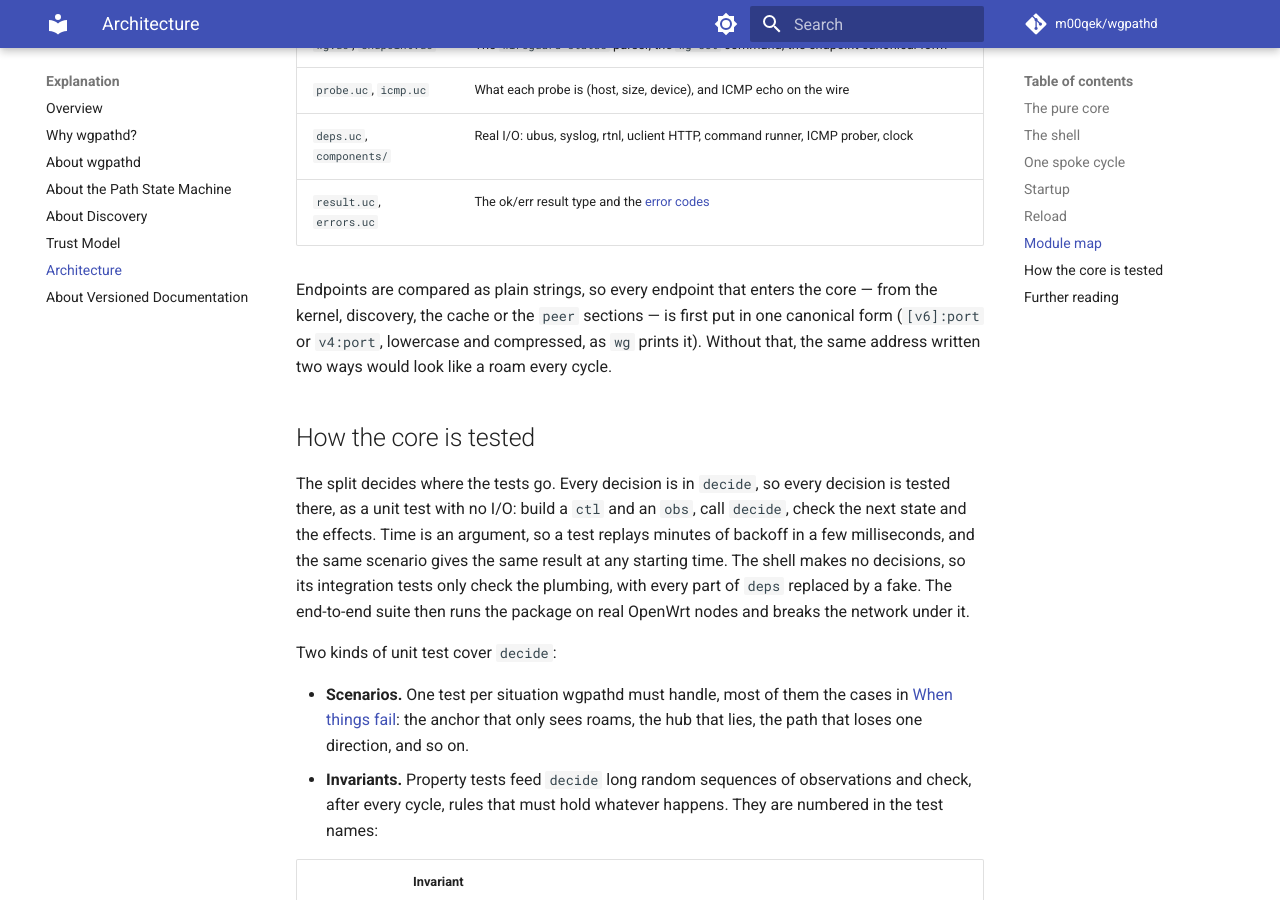
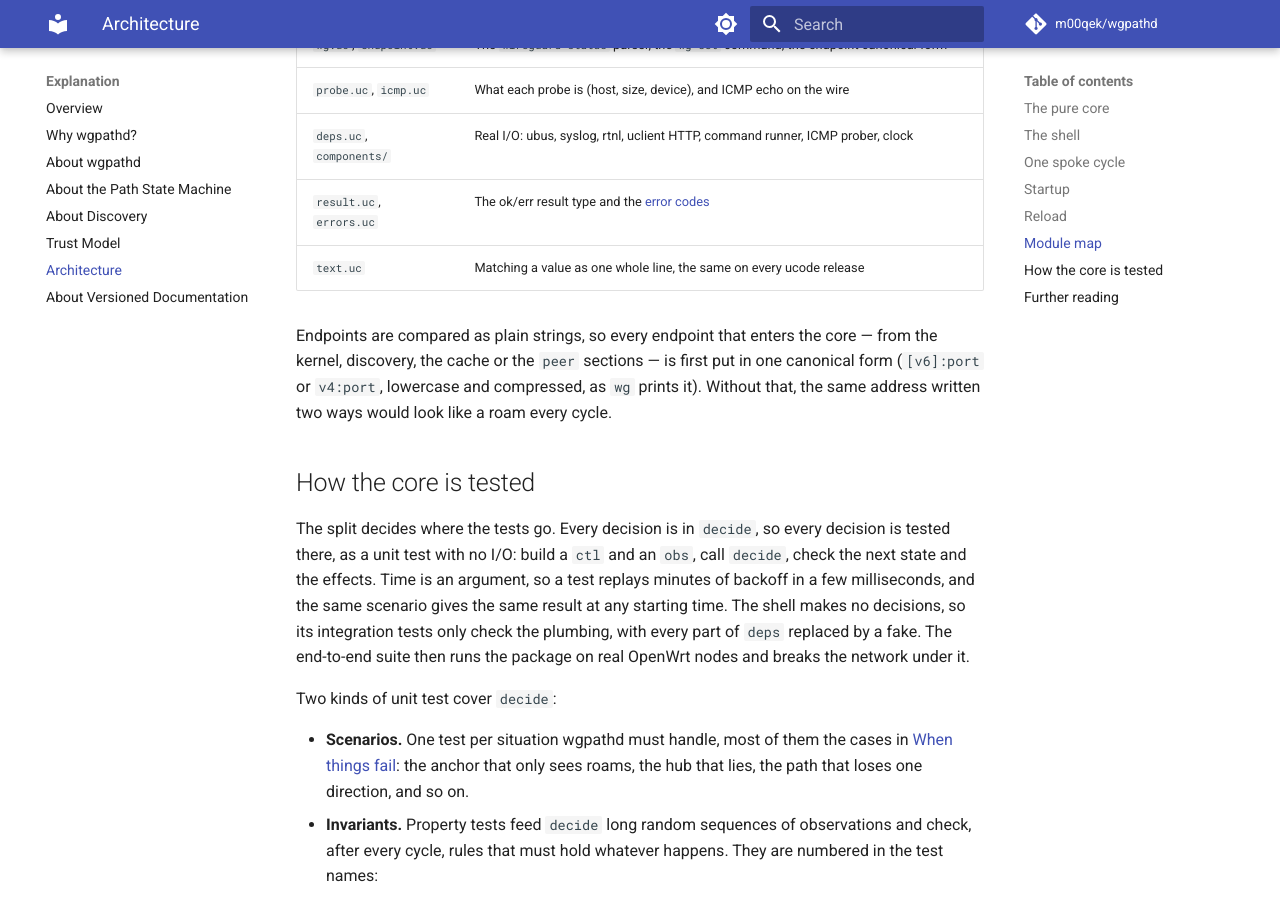
Before and after one commit to m00qek/wgpathd, an MkDocs documentation site: the page built from docs/explanation/architecture.md, in a window 1280 px wide and 900 px high, scrolled down 6775 px. Built offline with MkDocs 1.6.1 and Material for MkDocs 9.7.7, drawn with Linux system fonts in a browser that asks for light colours; comment, search, counter and statistics services are not loaded.

Commit message:
fix: refuse values with a newline in every validator
Newer ucode anchors ^ and $ at every line, so a valid line inside
other text passed. match_line refuses newlines on any engine.

```diff
--- a/docs/explanation/architecture.md
+++ b/docs/explanation/architecture.md
@@ -116,6 +116,7 @@ If the configuration is invalid by the time the daemon reads it, the daemon logs
 | `probe.uc`, `icmp.uc` | What each probe is (host, size, device), and ICMP echo on the wire |
 | `deps.uc`, `components/` | Real I/O: ubus, syslog, rtnl, uclient HTTP, command runner, ICMP prober, clock |
 | `result.uc`, `errors.uc` | The ok/err result type and the [error codes](../reference/error-codes.md) |
+| `text.uc` | Matching a value as one whole line, the same on every ucode release |
 
 Endpoints are compared as plain strings, so every endpoint that enters the core — from the kernel, discovery, the cache or the `peer` sections — is first put in one canonical form (`[v6]:port` or `v4:port`, lowercase and compressed, as `wg` prints it). Without that, the same address written two ways would look like a roam every cycle.
 
```
Also changed, not shown: 12 other files.
